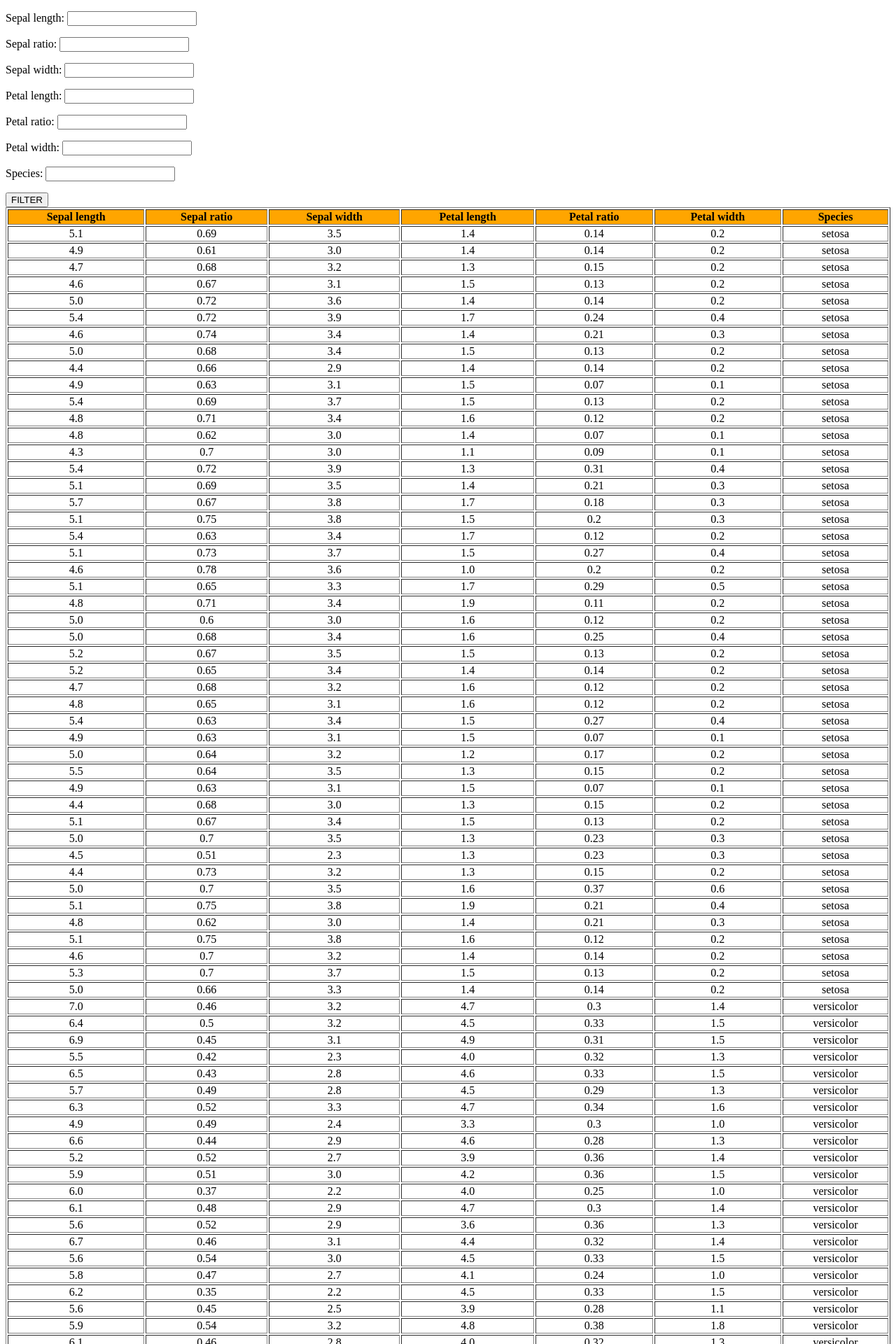
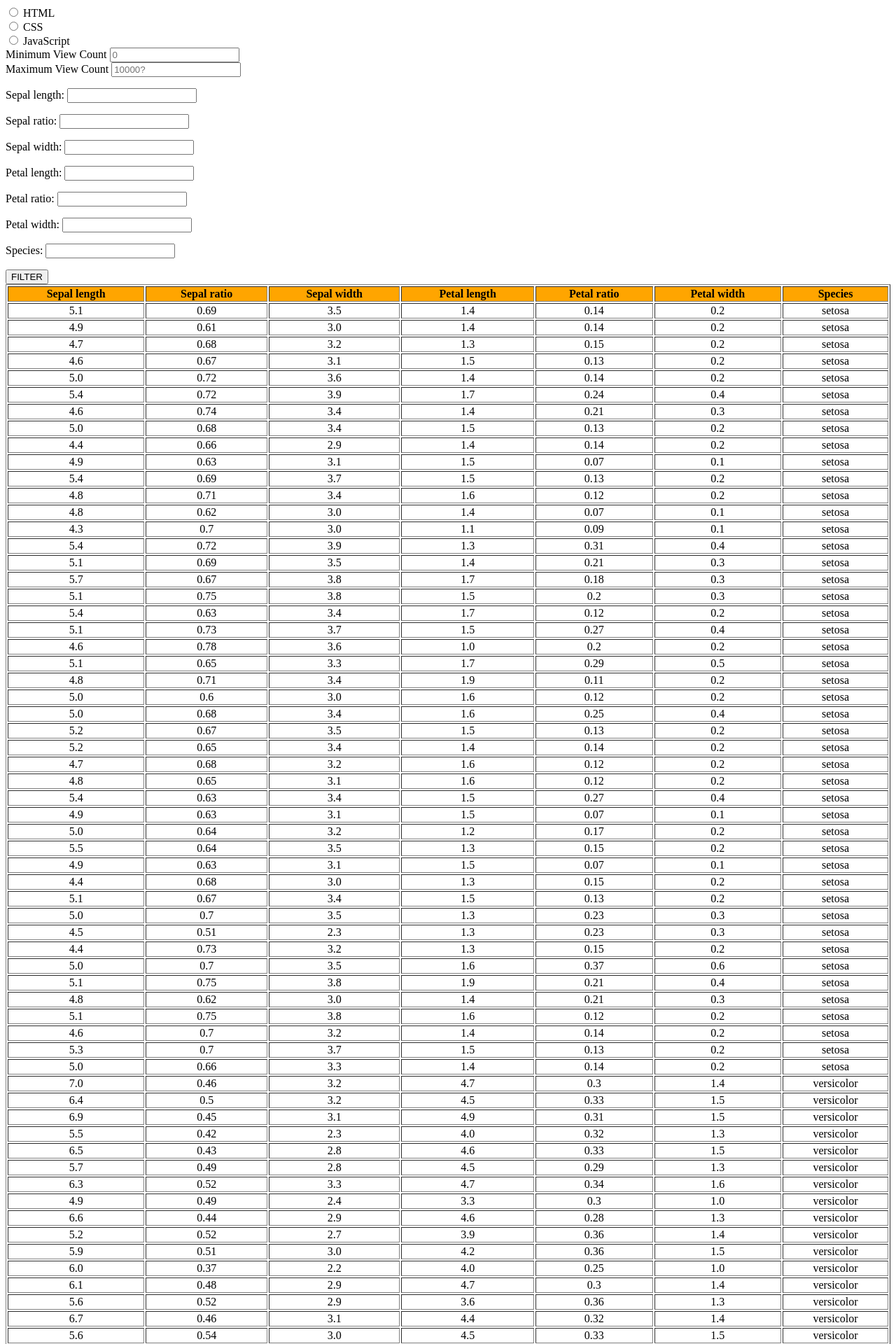
Before and after one commit to un1v3rsum/flowers, a Django app: page /flowers/ in a window 1280 px wide. Shown: the top 1920 px of the page at 70% size. Run offline with Django 4.2, Linux system fonts and the light colour scheme; data comes from the database, SQL or seed files in the repository.

Commit message:
trying to resolve filtering problems

```diff
--- a/flowers/filters.py
+++ b/flowers/filters.py
@@ -1,5 +1,6 @@
 import django_filters
 from .models import Flower
+from django import forms
 
 #defining filter class
 class FlowerFilter(django_filters.FilterSet):
--- a/flowers/models.py
+++ b/flowers/models.py
@@ -1,7 +1,6 @@
 from django.db import models
 
 #defining Flower class and its attributes
-
 class Flower(models.Model):
     sepal_length = models.FloatField(max_length=3)
     sepal_ratio = models.FloatField(max_length=3)
@@ -10,3 +9,10 @@
     petal_ratio = models.FloatField(max_length=3)
     petal_width = models.FloatField(max_length=3)
     species = models.CharField(max_length=100)
+    #new class to filter species by selecting them
+    class Meta:
+        db_table = 'flowers_flower'
+    class SpeciesChoices(models.TextChoices):
+        SETOSA = 'S'
+        VERSICOLOR = 'E'
+        VIRGINICA = 'I'
--- a/flowers/templates/base.html
+++ b/flowers/templates/base.html
@@ -7,7 +7,23 @@
     <meta name="viewport" content="width=device-width, initial-scale=1.0">
     <title>Flowers</title>
 </head>
-<body>
+<body><form>
+    <input type="radio" id="html" name="fav_language" value="HTML">
+    <label for="html">HTML</label><br>
+    <input type="radio" id="css" name="fav_language" value="CSS">
+    <label for="css">CSS</label><br>
+    <input type="radio" id="javascript" name="fav_language" value="JavaScript">
+    <label for="javascript">JavaScript</label>
+</form>
+    <div class="form-row">
+        <div class="form-group col-md-2 col-lg-2">
+            <label for="viewCountMin">Minimum View Count</label>
+            <input type="number" min=0 class="form-control" id="viewCountMin" placeholder="0" name="view_count_min">
+        </div>
+        <div class="form-group col-md-2 col-lg-2">
+            <label for="viewCountMax">Maximum View Count</label>
+            <input type="number" min=0 class="form-control" id="viewCountMax" placeholder="10000?" name="view_count_max">
+        </div>
 
     <form align="left" method="get">
         {{ filtered_flowers.form.as_p }}
--- a/flowers/templates/flower_view.html
+++ b/flowers/templates/flower_view.html
@@ -1,4 +1,3 @@
-#--TO DO--
 
 <!DOCTYPE html>
 <html lang="en">
--- a/flowers/views.py
+++ b/flowers/views.py
@@ -12,6 +12,7 @@
 def flower_list(request, format=None):
     context = {}
     filtered_flowers = FlowerFilter(request.GET, queryset=Flower.objects.all())
+    #TO-DO -> make "species" filter selectable by attribute
     context['filtered_flowers'] = filtered_flowers
     #TO-DO aggregate - average and max
     #print(Flower.objects.aggregate(count = Count('id'), minSepalL = Min('sepal_length')))
```
